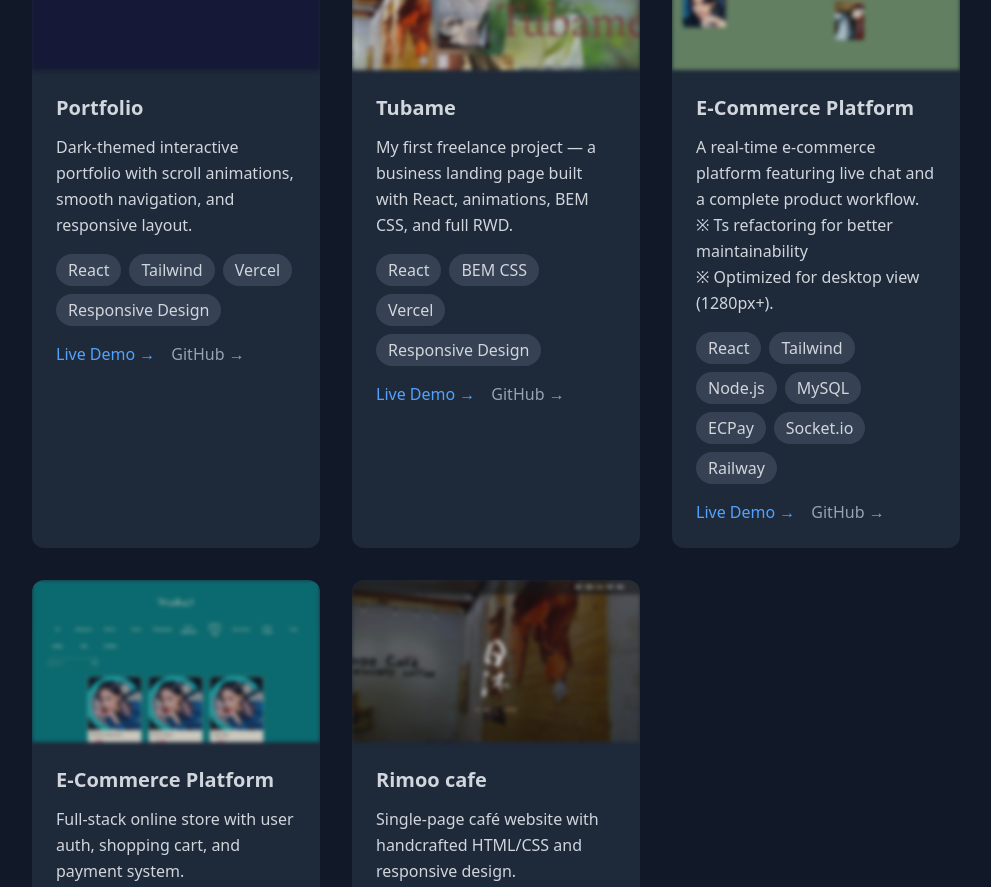
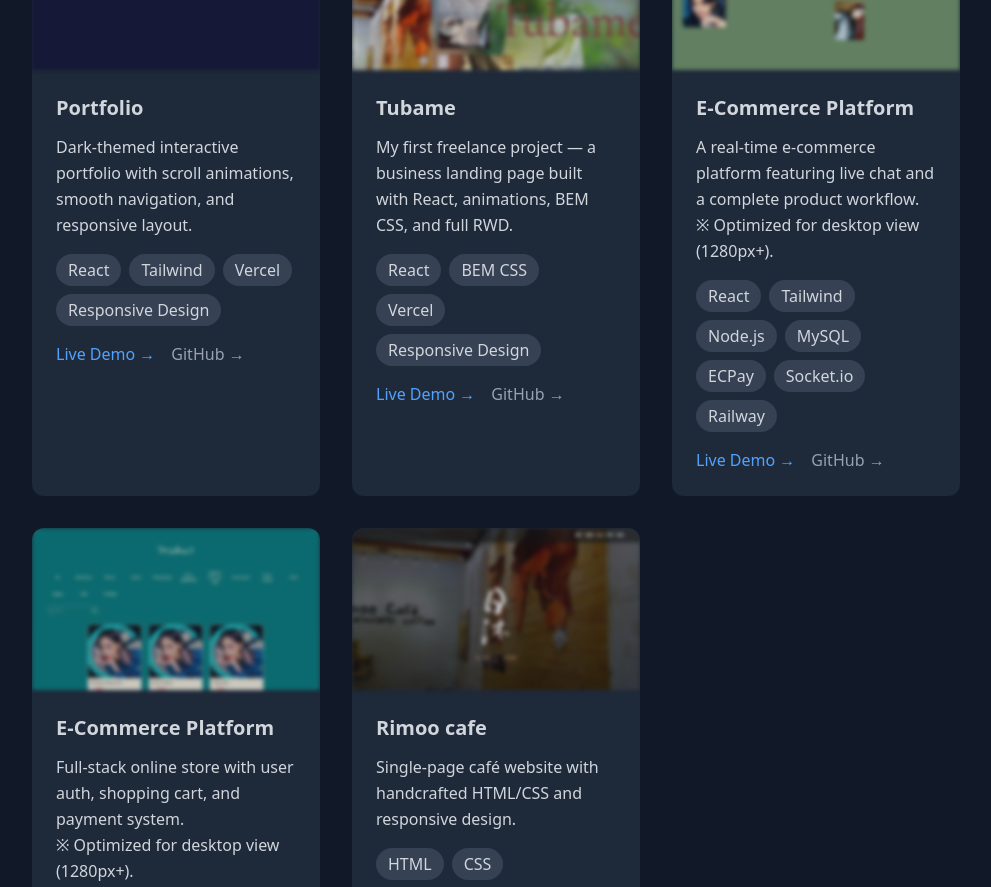
Before and after one commit to TunaSung/Portfolio, a React (Vite) app: page / in a window 1280 px wide. Shown: the part 2420-3307 px from the top of the page, without its empty margins (144-1135 px from the left). Built offline with nearby package versions, Linux system fonts and the light colour scheme.

Commit message:
adjust project dexcription

```diff
--- a/src/components/sections/4_Projects.jsx
+++ b/src/components/sections/4_Projects.jsx
@@ -34,7 +34,6 @@
       title: "E-Commerce Platform",
       description:
         `A real-time e-commerce platform featuring live chat and a complete product workflow.
-        ※ Ts refactoring for better maintainability
         ※ Optimized for desktop view (1280px+).`,
       tech: ["React", "Tailwind", "Node.js", "MySQL", "ECPay", "Socket.io", "Railway"],
       imageUrl: secondProjectImg,
```
